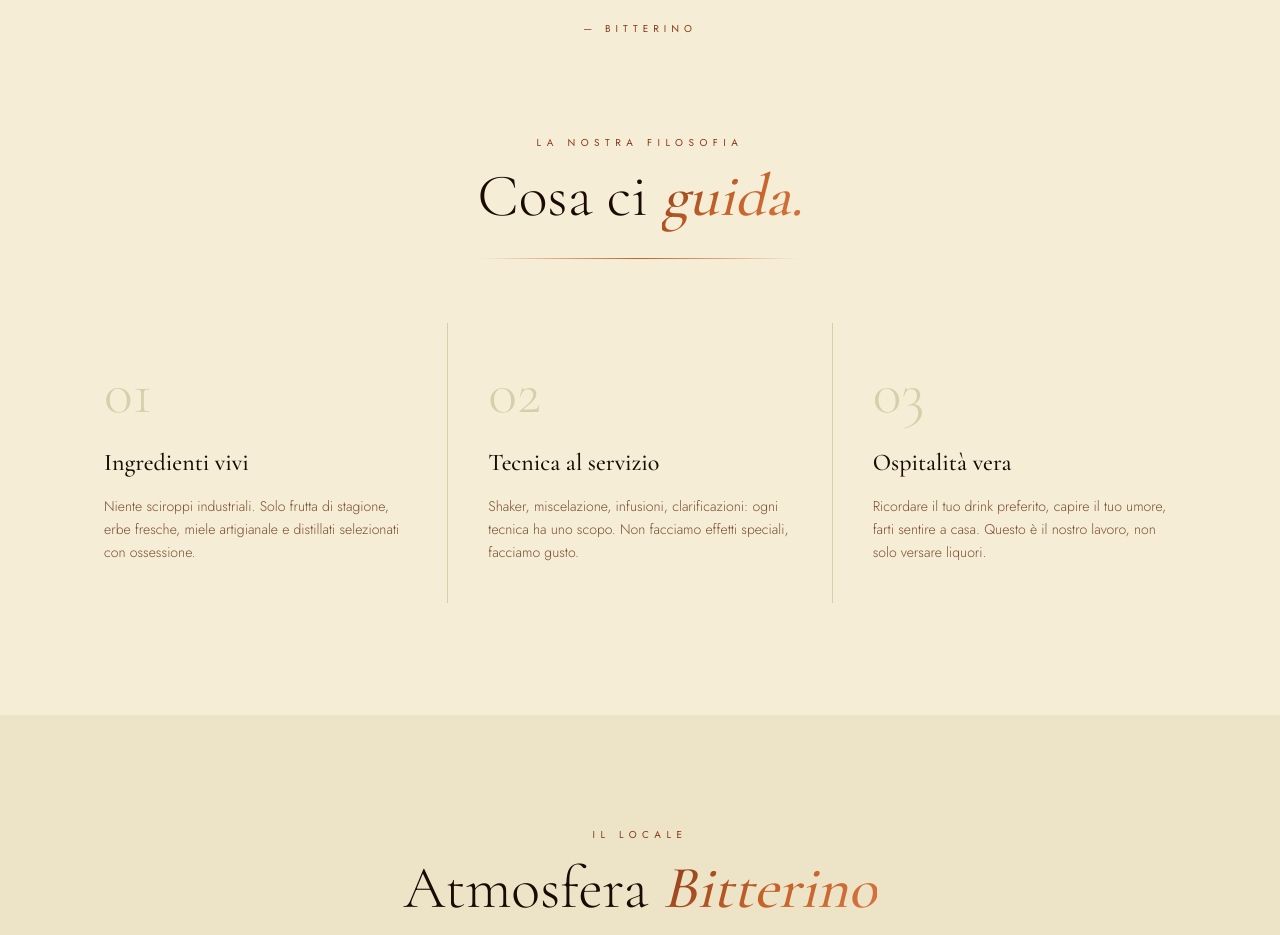
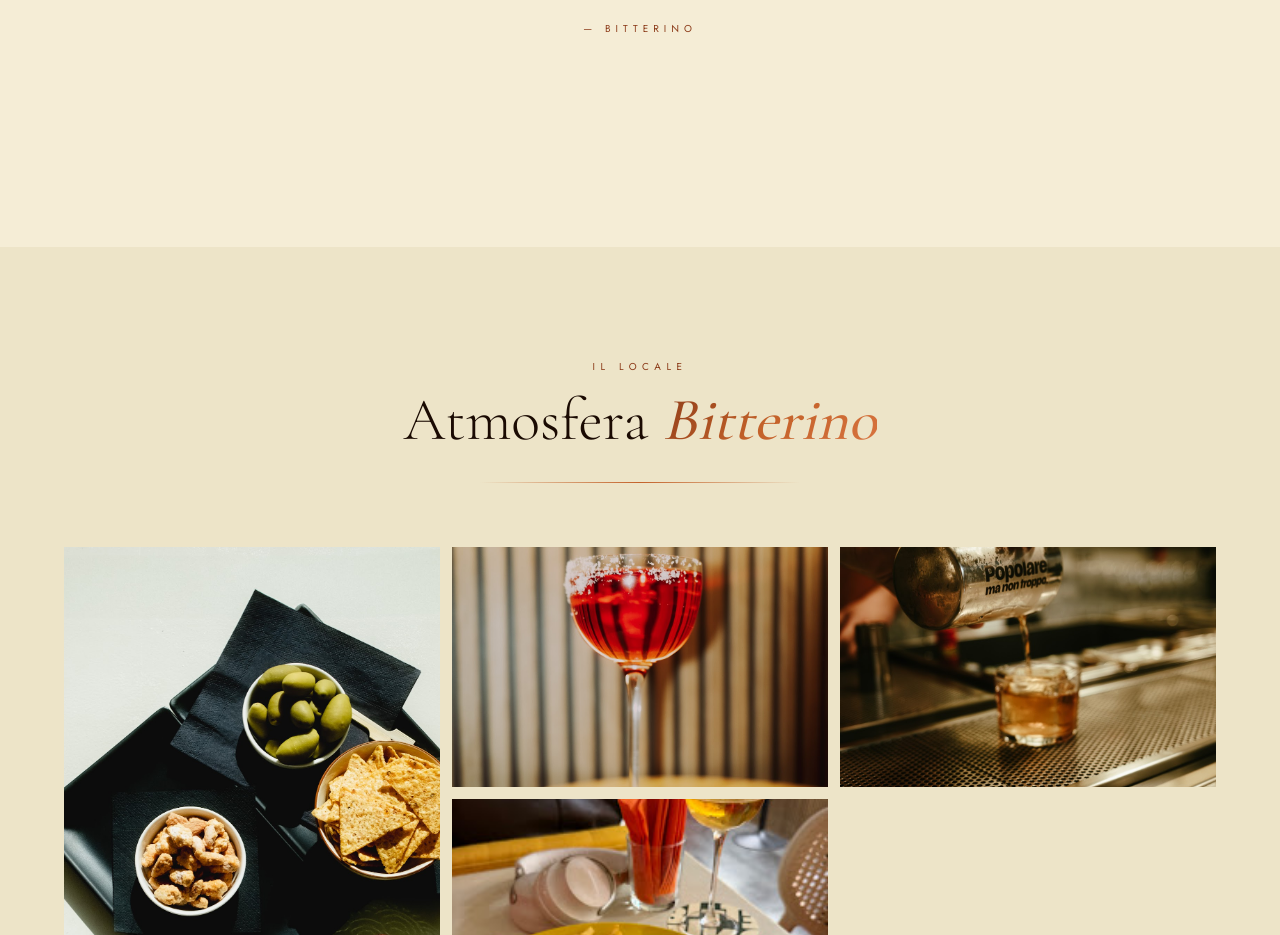
Before and after one commit to Simone-Anc/bitterino, a Next.js app: page / in a window 1280 px wide. Shown: the part 2100-3035 px from the top of the page. Built offline with nearby package versions, Linux system fonts and the light colour scheme.

Commit message:
alzato tutto il titolo

```diff
--- a/src/components/Cocktails.tsx
+++ b/src/components/Cocktails.tsx
@@ -2,51 +2,7 @@
 
 import { useRef } from "react";
 import { motion, useInView, useReducedMotion } from "framer-motion";
-
-const signatures = [
-  {
-    name: "Negroni Amaro",
-    category: "Signature",
-    desc: "Gin London Dry, Campari riserva, vermouth rosso invecchiato. Un classico reinterpretato.",
-    price: "14",
-    tag: "Best seller",
-  },
-  {
-    name: "Sour Fumé",
-    category: "Signature",
-    desc: "Whisky affumicato, sciroppo di miele selvatico, limone fresco, albume d'uovo biologico.",
-    price: "15",
-    tag: null,
-  },
-  {
-    name: "Garden Spritz",
-    category: "Stagionale",
-    desc: "Prosecco Doc, liquore al basilico, cetriolo, acqua tonica e fiori eduli.",
-    price: "13",
-    tag: "Stagionale",
-  },
-  {
-    name: "Mezcal Mule",
-    category: "Signature",
-    desc: "Mezcal artigianale, ginger beer, lime, sale di worm e peperoncino habanero.",
-    price: "16",
-    tag: null,
-  },
-  {
-    name: "Black Velvet",
-    category: "Classic+",
-    desc: "Gin infuso al carbone vegetale, violet liqueur, tonic water, lavanda essiccata.",
-    price: "15",
-    tag: "Nuovo",
-  },
-  {
-    name: "Tropical Daiquiri",
-    category: "Stagionale",
-    desc: "Rum bianco agricolo, mango fresco, passion fruit, lime, zucchero di canna grezzo.",
-    price: "14",
-    tag: null,
-  },
-];
+import signatures from "@/data/cocktails.json";
 
 export default function Cocktails() {
   const ref = useRef<HTMLDivElement>(null);
--- a/src/components/Hero.tsx
+++ b/src/components/Hero.tsx
@@ -36,7 +36,7 @@ export default function Hero() {
         className="relative z-10 md:z-auto md:order-1 md:w-1/2 md:bg-cream
                    flex flex-col justify-center
                    px-8 md:px-16 lg:px-24
-                   pt-40 pb-16 md:py-24"
+                   pt-50 pb-16 md:py-24"
       >
         <motion.p
           initial={a ? { opacity: 0 } : false}
--- a/src/components/Philosophy.tsx
+++ b/src/components/Philosophy.tsx
@@ -2,24 +2,6 @@
 
 import { useRef } from "react";
 import { motion, useInView, useReducedMotion } from "framer-motion";
-
-const pillars = [
-  {
-    num: "01",
-    title: "Ingredienti vivi",
-    desc: "Niente sciroppi industriali. Solo frutta di stagione, erbe fresche, miele artigianale e distillati selezionati con ossessione.",
-  },
-  {
-    num: "02",
-    title: "Tecnica al servizio",
-    desc: "Shaker, miscelazione, infusioni, clarificazioni: ogni tecnica ha uno scopo. Non facciamo effetti speciali, facciamo gusto.",
-  },
-  {
-    num: "03",
-    title: "Ospitalità vera",
-    desc: "Ricordare il tuo drink preferito, capire il tuo umore, farti sentire a casa. Questo è il nostro lavoro, non solo versare liquori.",
-  },
-];
 
 export default function Philosophy() {
   const ref = useRef<HTMLDivElement>(null);
@@ -56,45 +38,6 @@ export default function Philosophy() {
             </cite>
           </footer>
         </motion.blockquote>
-
-        {/* Pillars */}
-        <div className="mb-16 text-center">
-          <p className="font-sans-alt text-[10px] tracking-[0.55em] uppercase text-terra-ui mb-4">
-            La nostra filosofia
-          </p>
-          <h2
-            id="philosophy-heading"
-            className="font-display text-5xl md:text-6xl font-light text-brown-1"
-          >
-            Cosa ci <span className="italic terra-gradient font-medium">guida.</span>
-          </h2>
-          <div className="divider-terra max-w-xs mx-auto mt-8" aria-hidden="true" />
-        </div>
-
-        <ol className="grid md:grid-cols-3 gap-px bg-cream-dark list-none p-0 m-0">
-          {pillars.map((p, i) => (
-            <motion.li
-              key={p.num}
-              initial={a ? { opacity: 0, y: 24 } : false}
-              animate={inView ? { opacity: 1, y: 0 } : {}}
-              transition={{ duration: 0.55, delay: a ? 0.15 + i * 0.12 : 0 }}
-              className="bg-cream p-10 group"
-            >
-              <span
-                className="font-display text-6xl font-light text-cream-dark group-hover:text-terra/20 transition-colors duration-500 block mb-6 leading-none select-none"
-                aria-hidden="true"
-              >
-                {p.num}
-              </span>
-              <h3 className="font-display text-2xl font-medium text-brown-1 mb-4 group-hover:text-terra transition-colors duration-200">
-                {p.title}
-              </h3>
-              <p className="font-sans-alt text-sm text-brown-3 leading-relaxed font-light">
-                {p.desc}
-              </p>
-            </motion.li>
-          ))}
-        </ol>
       </div>
     </section>
   );
--- /dev/null
+++ b/src/data/cocktails.json
@@ -0,0 +1,44 @@
+[
+    {
+      "name": "Negroni Amaro",
+      "category": "Signature",
+      "desc": "Gin London Dry, Campari riserva, vermouth rosso invecchiato. Un classico reinterpretato.",
+      "price": "14",
+      "tag": "Best seller"
+    },
+    {
+      "name": "Sour Fumé",
+      "category": "Signature",
+      "desc": "Whisky affumicato, sciroppo di miele selvatico, limone fresco, albume d'uovo biologico.",
+      "price": "15",
+      "tag": null
+    },
+    {
+      "name": "Garden Spritz",
+      "category": "Stagionale",
+      "desc": "Prosecco Doc, liquore al basilico, cetriolo, acqua tonica e fiori eduli.",
+      "price": "13",
+      "tag": "Stagionale"
+    },
+    {
+      "name": "Mezcal Mule",
+      "category": "Signature",
+      "desc": "Mezcal artigianale, ginger beer, lime, sale di worm e peperoncino habanero.",
+      "price": "16",
+      "tag": null
+    },
+    {
+      "name": "Black Velvet",
+      "category": "Classic+",
+      "desc": "Gin infuso al carbone vegetale, violet liqueur, tonic water, lavanda essiccata.",
+      "price": "15",
+      "tag": "Nuovo"
+    },
+    {
+      "name": "Tropical Daiquiri",
+      "category": "Stagionale",
+      "desc": "Rum bianco agricolo, mango fresco, passion fruit, lime, zucchero di canna grezzo.",
+      "price": "14",
+      "tag": null
+    }
+  ]
```
